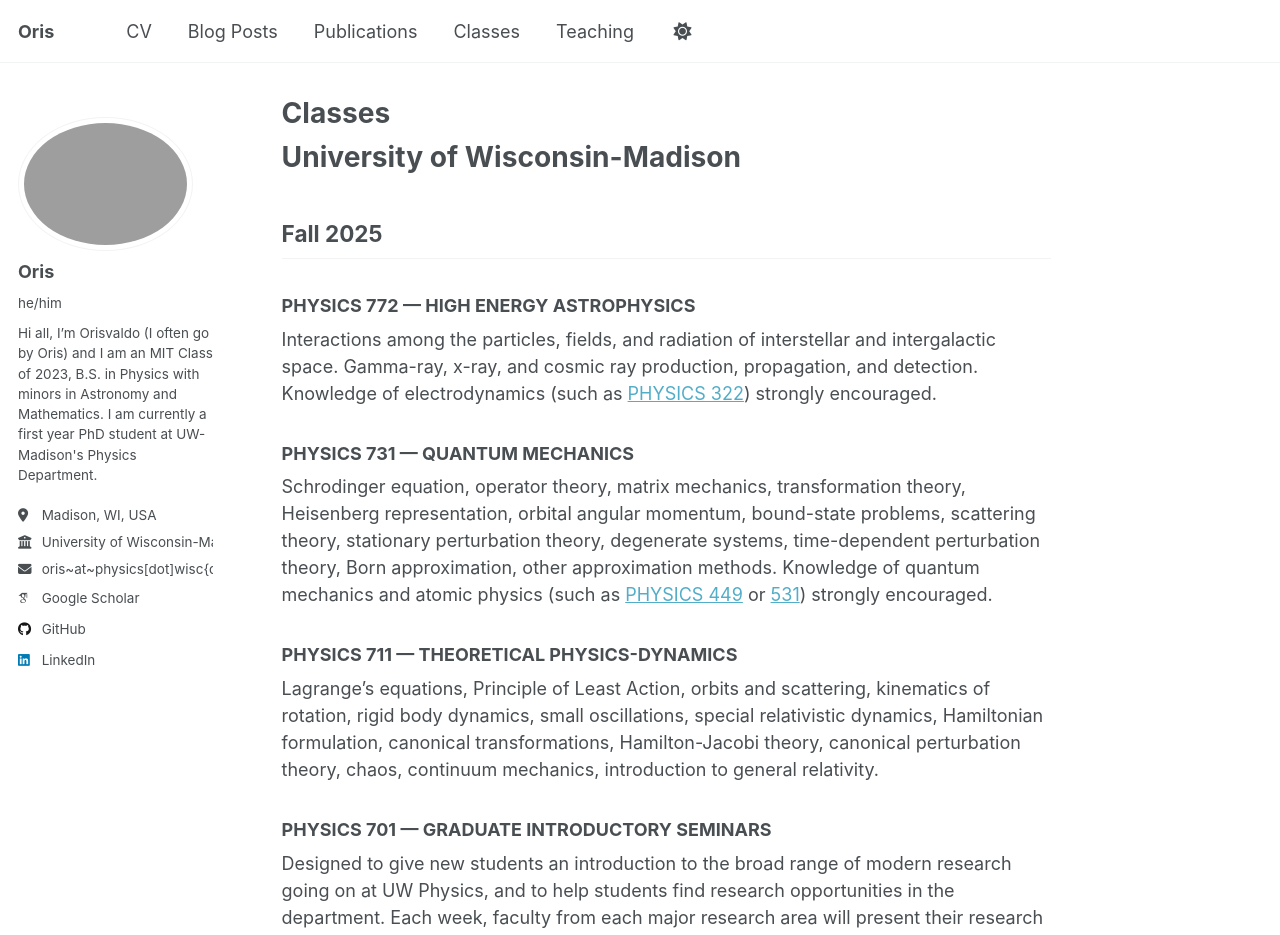
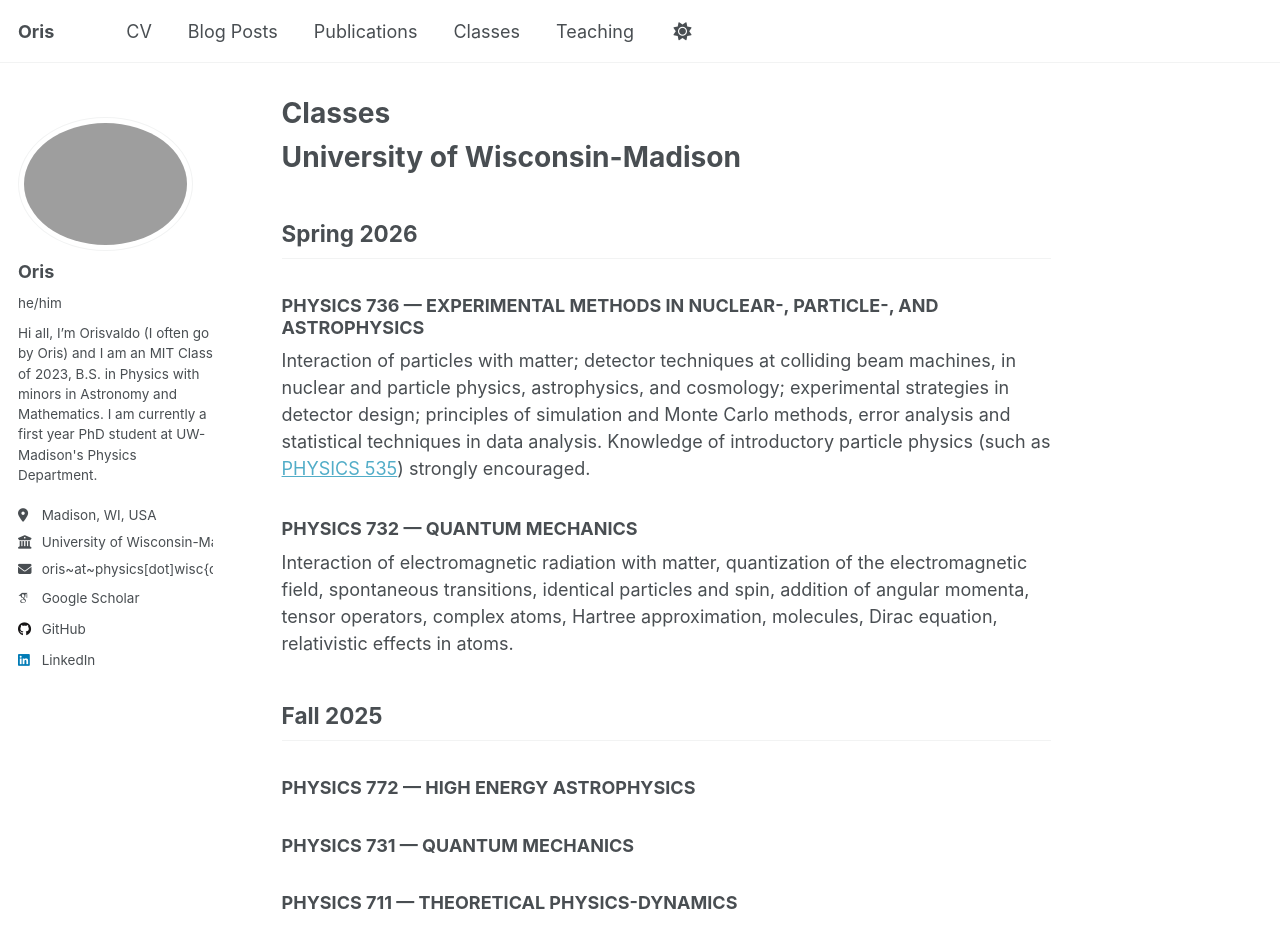
Before and after one commit to wax-ladrian/wax-ladrian.github.io, a Jekyll site: the page built from _pages/classes.md, in a window 1280 px wide and 1400 px high. Shown: the top 935 px of the window. Built offline with Jekyll 4.4.1, drawn with Linux system fonts in a browser that asks for light colours; some web fonts are replaced; a script that is not in the unit is left out; some of the changed text lies outside the part shown.

Commit message:
Update classes.md

```diff
--- a/_pages/classes.md
+++ b/_pages/classes.md
@@ -6,22 +6,24 @@ author_profile: true
 ---
 
 # University of Wisconsin-Madison
+## Spring 2026
+### **PHYSICS 736 — EXPERIMENTAL METHODS IN NUCLEAR-, PARTICLE-, AND ASTROPHYSICS**
+
+Interaction of particles with matter; detector techniques at colliding beam machines, in nuclear and particle physics, astrophysics, and cosmology; experimental strategies in detector design; principles of simulation and Monte Carlo methods, error analysis and statistical techniques in data analysis. Knowledge of introductory particle physics (such as [PHYSICS 535](https://guide.wisc.edu/search/?P=PHYSICS%20535)) strongly encouraged.
+
+### **PHYSICS 732 — QUANTUM MECHANICS**
+
+Interaction of electromagnetic radiation with matter, quantization of the electromagnetic field, spontaneous transitions, identical particles and spin, addition of angular momenta, tensor operators, complex atoms, Hartree approximation, molecules, Dirac equation, relativistic effects in atoms.
+
+
 ## Fall 2025
 ### **PHYSICS 772 — HIGH ENERGY ASTROPHYSICS**
 
-Interactions among the particles, fields, and radiation of interstellar and intergalactic space. Gamma-ray, x-ray, and cosmic ray production, propagation, and detection. Knowledge of electrodynamics (such as [PHYSICS 322](https://guide.wisc.edu/search/?P=PHYSICS%20322 "PHYSICS 322")) strongly encouraged.
-
 ### **PHYSICS 731 — QUANTUM MECHANICS**
-
-Schrodinger equation, operator theory, matrix mechanics, transformation theory, Heisenberg representation, orbital angular momentum, bound-state problems, scattering theory, stationary perturbation theory, degenerate systems, time-dependent perturbation theory, Born approximation, other approximation methods. Knowledge of quantum mechanics and atomic physics (such as [PHYSICS 449](https://guide.wisc.edu/search/?P=PHYSICS%20449 "PHYSICS 449") or [531](https://guide.wisc.edu/search/?P=PHYSICS%20531 "PHYSICS 531")) strongly encouraged.
 
 ### **PHYSICS 711 — THEORETICAL PHYSICS-DYNAMICS**
 
-Lagrange's equations, Principle of Least Action, orbits and scattering, kinematics of rotation, rigid body dynamics, small oscillations, special relativistic dynamics, Hamiltonian formulation, canonical transformations, Hamilton-Jacobi theory, canonical perturbation theory, chaos, continuum mechanics, introduction to general relativity.
-
 ### **PHYSICS 701 — GRADUATE INTRODUCTORY SEMINARS**
-
-Designed to give new students an introduction to the broad range of modern research going on at UW Physics, and to help students find research opportunities in the department. Each week, faculty from each major research area will present their research in a seminar setting. The research areas will include selected topics both in theory and experiment from biophysics; atomic, molecular, and optical physics; plasma; condensed matter; quantum information and computation; high energy and nuclear physics; particle physics, astrophysics, and cosmology.
 
 # Massachusetts Institute of Technology
 
```
